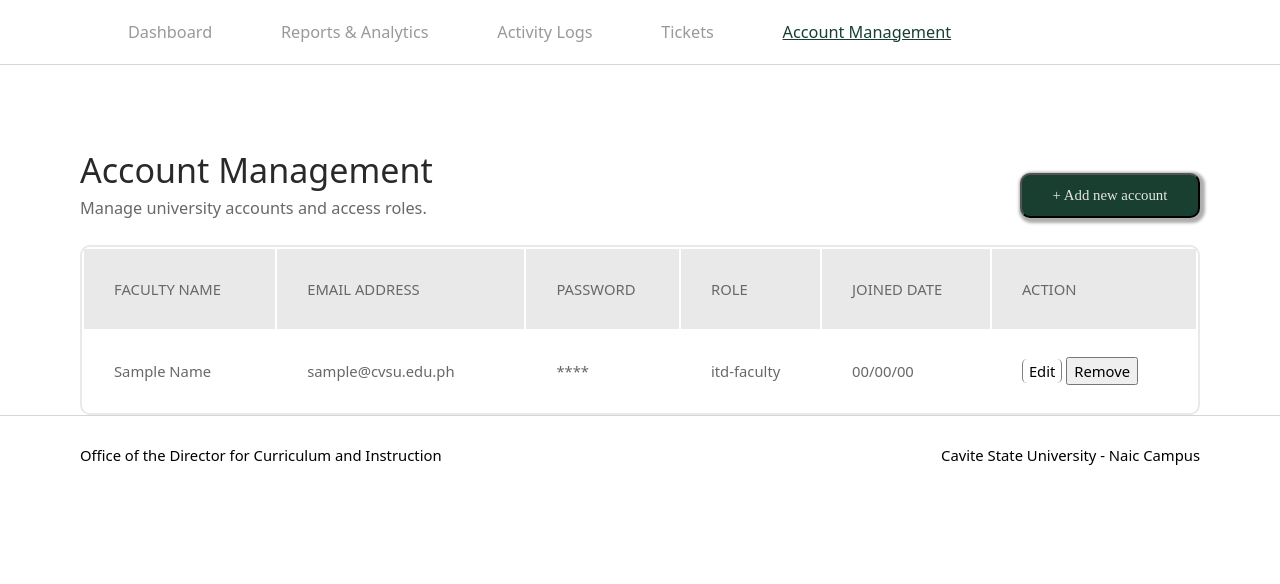
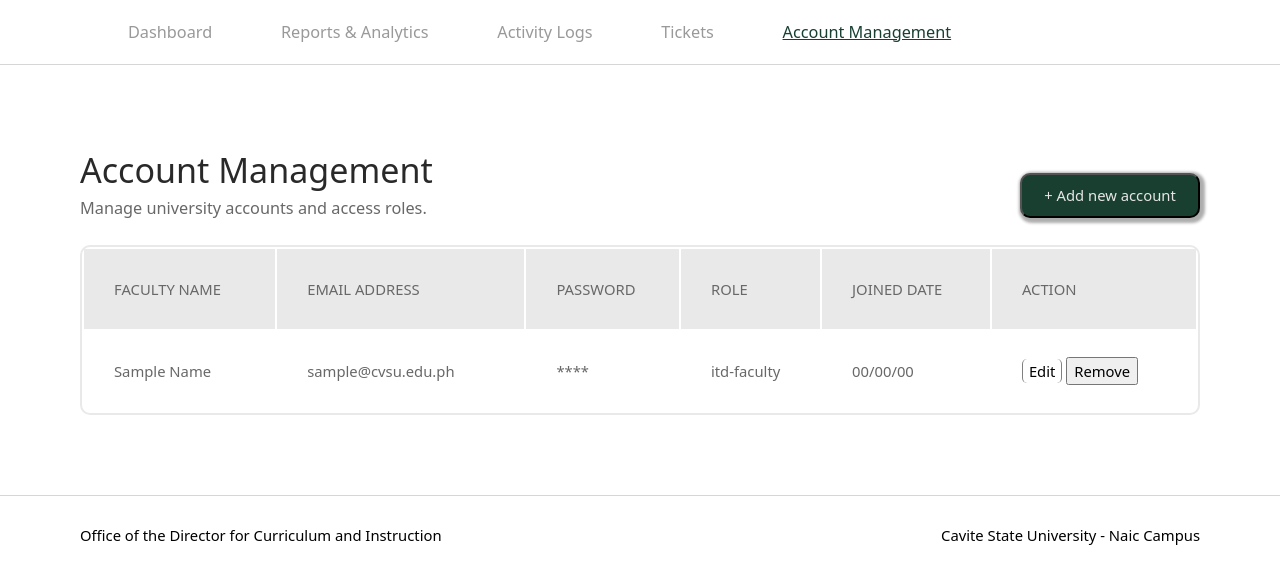
Before and after one commit to Guillmar6/ODCI-System, a Node server app: page /admin/account-management in a window 1280 px wide. Shown: the part 120-704 px from the top of the page. Run offline with Node 20, Linux system fonts and the light colour scheme; the visitor is signed in with stand-in values (Sample User, id 1); lists and menus that the app fills with data are empty.

Commit message:
Fix account management body UI

```diff
--- a/views/admin/account-management.ejs
+++ b/views/admin/account-management.ejs
@@ -1,4 +1,5 @@
 <div id="accountManagementContainer">
+    <div id="accountManagementChild">
         <div id="mainContainer">
             <div id="accountManagementTitleContainer">
                 <span>Account Management</span>
@@ -36,14 +37,18 @@
             </table>
         </div>
     </div>
+</div>
 <style>
     #accountManagementContainer {
         width: 100%;
         height: fit-content;
-        padding-left: 80px;
-        padding-right: 80px;
-        padding-top: 80px;
-        overflow-x: scroll;
+        padding: 80px;
+        overflow-x: auto;
+        scrollbar-width: thin;
+        scrollbar-color: #8f8f8f #FFFFFF;
+    }
+    #accountManagementChild {
+        min-width: 800px;
     }
     #mainContainer {
         display: flex;
@@ -60,11 +65,14 @@
         color: #e6e6e6;
         cursor: pointer;
         box-shadow: #00000052 2px 2px 3px 3px;
+        font-family: system-ui, -apple-system, sans-serif;
+        font-size: 1rem;
+        font-weight: 400 !important;
     }
     #accountManagementTitleContainer {
         display: flex;
         flex-direction: column;
-        min-width: 500px;
+        width: 500px;
         height: 100px;
         flex: 1
     }
@@ -105,4 +113,9 @@
         height: 80px;
         padding-left: 30px;
     }
+    @media screen and (max-width: 1110px) {
+        #accountManagementContainer {
+            padding: 8vw;
+        }
+    }
 </style>
--- a/views/admin/dashboard.ejs
+++ b/views/admin/dashboard.ejs
@@ -4,5 +4,6 @@
     #dashboardContainer {
         width: 100%;
         height: fit-content;
+        padding: 80px;
     }
 </style>
--- a/views/components/navigationBarAdmin.ejs
+++ b/views/components/navigationBarAdmin.ejs
@@ -27,9 +27,6 @@
         text-decoration: none;
         color: #999999;
     }
-    @media screen and (max-width: 1110px) {
-        #navigationBarAdmin {}
-    }
 </style>
 <script>
     function currentNav(value) {
```
Lines whose indentation alone changed are shown as unchanged.
